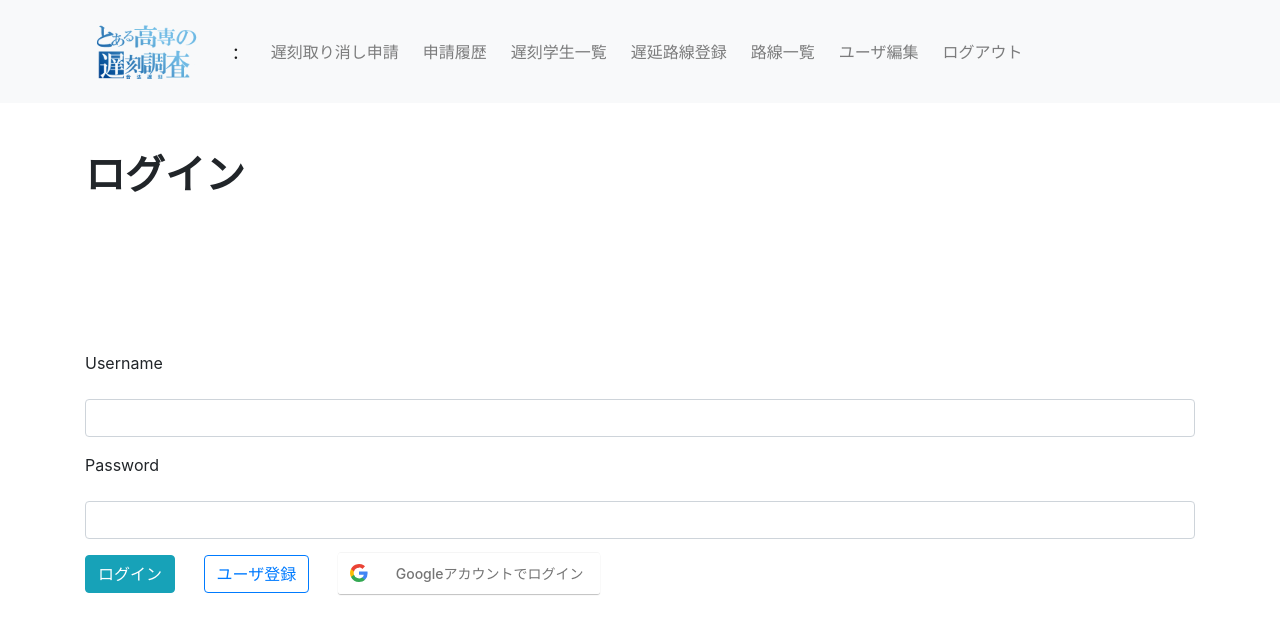
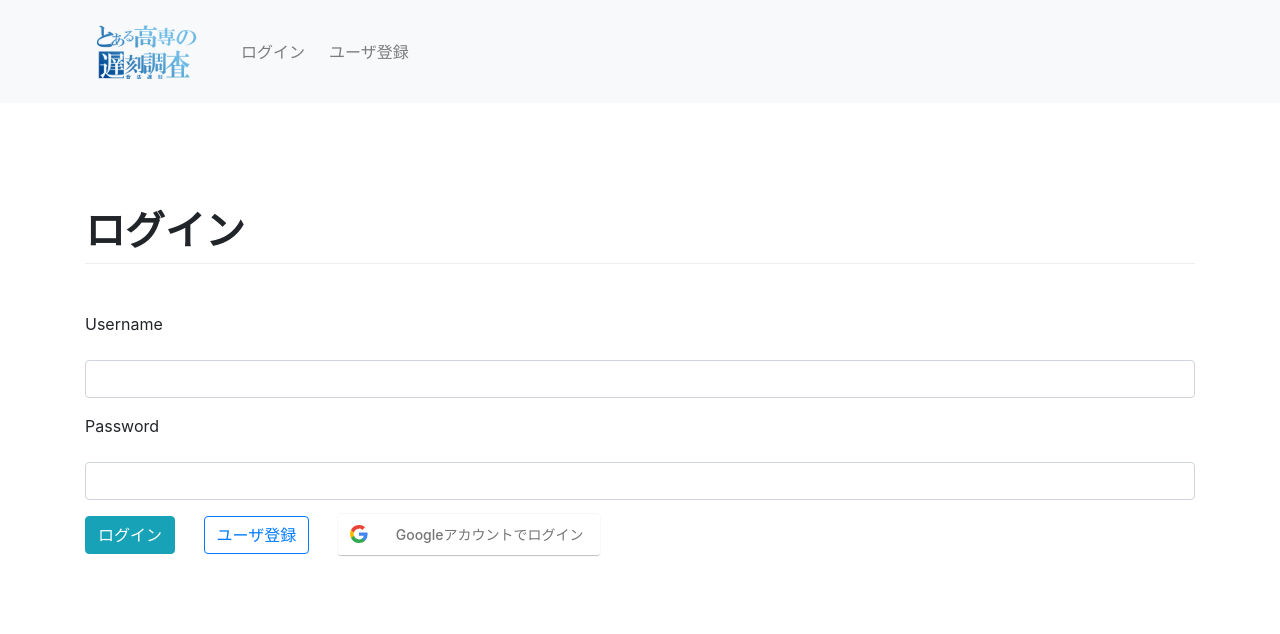
Before and after one commit to haku-noir/late-investigation, a Django app: page /login/?next=/delay/register/ in a window 1280 px wide. Shown: the top 634 px of the page. Run offline with Django 4.2, Linux system fonts and the light colour scheme; parts of the project's set-up code (start-up, migrations or seed data) failed here and were passed over; some libraries are stand-ins or nearby versions.

Commit message:
update: header and container

```diff
--- a/app/late_investigation/static/css/style.css
+++ b/app/late_investigation/static/css/style.css
@@ -3,7 +3,7 @@
 }
 @media (min-width: 768px) {
   .bs-docs-section {
-    margin-top: 8em;
+    margin-top: 6em;
   }
   .bs-component {
     position: relative;
--- a/app/late_investigation/templates/layout.html
+++ b/app/late_investigation/templates/layout.html
@@ -19,13 +19,16 @@
         <a class="navbar-brand" href={% url 'home' %}>
           <img src={% static 'img/logo.png' %} width="120" height="55" class="d-inline-block align-top mr-1" alt="">
         </a>
+        {% if user.is_authenticated %}
         <p class="navbar-brand mb-0">{{ user.number }}: {{ user.last_name }} {{ user.first_name }}</p>
+        {% endif %}
         <button class="navbar-toggler" type="button" data-toggle="collapse" data-target="#navbar" aria-controls="navbar" aria-expanded="false" aria-label="Toggle navigation">
           <span class="navbar-toggler-icon"></span>
         </button>
 
         <div class="collapse navbar-collapse" id="navbar">
           <ul class="navbar-nav mr-auto">
+            {% if user.is_authenticated %}
             <li class="nav-item">
               <a class="nav-link" href={% url 'userdelay_register' %}>遅刻取り消し申請</a>
             </li>
@@ -47,21 +50,28 @@
             <li class="nav-item">
               <a class="nav-link" href={% url 'logout' %}>ログアウト</a>
             </li>
+            {% else %}
+            <li class="nav-item">
+              <a class="nav-link" href={% url 'login' %}>ログイン</a>
+            </li>
+            <li class="nav-item">
+              <a class="nav-link" href={% url 'user_register' %}>ユーザ登録</a>
+            </li>
+            {% endif %}
           </ul>
         </div>
       </div>
     </nav>
   </header>
   <div class="container">
-    <div class="page-header" id="banner">
-      <div class="row mt-5">
-        <div class="col-12">
-          {% block banner %}{% endblock %}
+    <section class="bs-docs-section">
+      <div class="page-header" id="banner">
+        <div class="row mt-5">
+          <div class="col-12">
+            {% block banner %}{% endblock %}
+          </div>
         </div>
       </div>
-    </div>
-
-    <section class="bs-docs-section">
       <div class="row">
         <div class="col-lg-12">
           <div class="bs-component">
@@ -70,6 +80,7 @@
         </div>
       </div>
     </section>
+  </div>
 
   <script src="https://code.jquery.com/jquery-3.2.1.slim.min.js" integrity="sha384-KJ3o2DKtIkvYIK3UENzmM7KCkRr/rE9/Qpg6aAZGJwFDMVNA/GpGFF93hXpG5KkN" crossorigin="anonymous"></script>
   <script src="https://cdnjs.cloudflare.com/ajax/libs/popper.js/1.12.9/umd/popper.min.js" integrity="sha384-ApNbgh9B+Y1QKtv3Rn7W3mgPxhU9K/ScQsAP7hUibX39j7fakFPskvXusvfa0b4Q" crossorigin="anonymous"></script>
```
